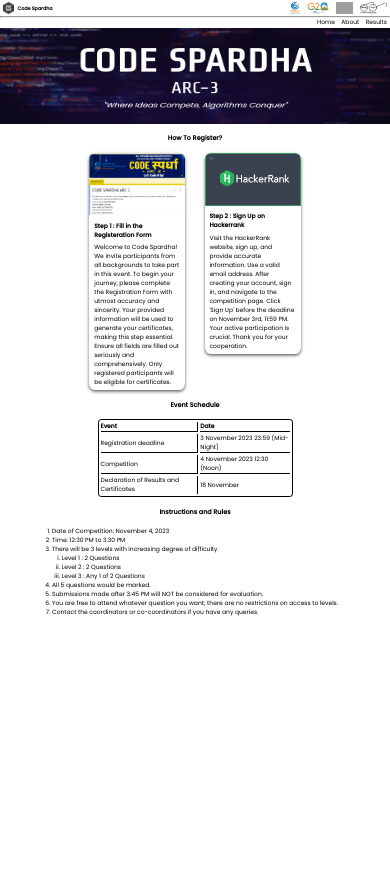
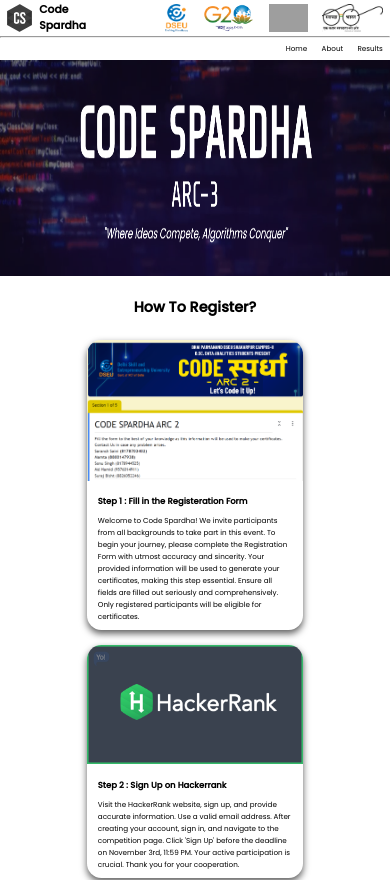
Before and after one commit to Saransh482003/Code-Spardha-Website, a Next.js app: page / in a window 390 px wide. Shown: the top 880 px of the page. Before the commit the page ends 844 px from the top, so only its background shows below. Built offline with nearby package versions, Linux system fonts and the light colour scheme; grey boxes are pictures that could not be loaded.

Commit message:
Home resp

```diff
--- a/styles/Index.module.css
+++ b/styles/Index.module.css
@@ -63,6 +63,7 @@
   display: flex;
   flex-direction: row;
   justify-content: center;
+
   width: 100%;
   height: max-content;
 }
@@ -127,6 +128,7 @@
   .videoArc {
     font-size: 3.5rem;
   }
+
 }
 
 @media (max-width: 988px) {
@@ -176,7 +178,18 @@
   .videoArc {
     font-size: 3rem;
   }
+  .steps{
+    flex-direction: column;
+    align-items: center;
+  }
+  .card{
+    margin-bottom: 2rem;
+  }
+  /* .banner{
+    height: 18rem;
+  } */
 }
+
 @media (max-width: 351px) {
   .videoContent{
     transform: translate(0%, -40%);
@@ -192,8 +205,11 @@
   .videoArc {
     font-size: 3rem;
   }
+  .instructions{
+    width: 50%;
+  }
 }
-@media (max-width: 280px) {
+@media (max-width: 230px) {
   .videoContent{
     transform: translate(0%, -42%);
   }
@@ -207,6 +223,9 @@
 
   .videoArc {
     font-size: 3rem;
+  }
+  .banner{
+    height: 15rem;
   }
 }
 @media (max-width: 205px) {
--- a/styles/globals.css
+++ b/styles/globals.css
@@ -34,12 +34,12 @@
     font-size: 45%;
   }
 }
-@media (max-width: 940px){
+/* @media (max-width: 940px){
   html{
     font-size: 40%;
   }
-}
-@media (max-width:790px){
+} */
+/* @media (max-width:790px){
   html{
     font-size: 30%;
   }
@@ -53,19 +53,29 @@
   html{
     font-size: 15%;
   }
+} */
+@media (max-width:334px){
+  html{
+    font-size: 30%;
+  }
 }
-@media (max-width:275px){
+@media (max-width:230px){
+  html{
+    font-size: 25%;
+  }
+}
+@media (max-width:185px){
+  html{
+    font-size: 20%;
+  }
+}
+@media (max-width:150px){
+  html{
+    font-size: 15%;
+  }
+}
+@media (max-width:110px){
   html{
     font-size: 12%;
   }
 }
-@media (max-width:200px){
-  html{
-    font-size: 10%;
-  }
-}
-@media (max-width:150px){
-  html{
-    font-size: 8%;
-  }
-}
```
